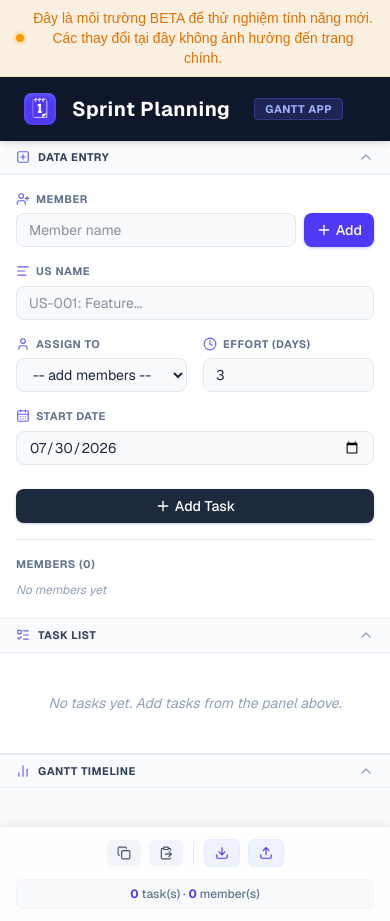
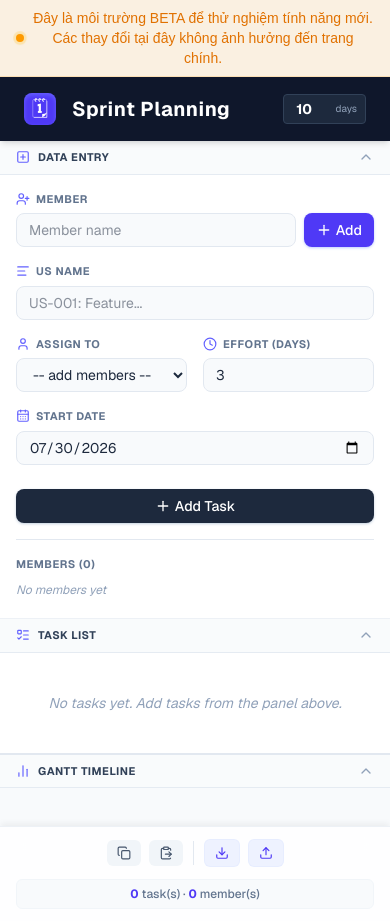
Before and after one commit to giabao98/TaskPlanning, a Next.js app: page /en/beta in a window 390 px wide. Built offline with nearby package versions, Linux system fonts and the light colour scheme.

Commit message:
feat(beta): support flexible sprint capacity instead of hardcoded 10 days

```diff
--- a/src/components/SprintPlannerBeta/TaskTable.tsx
+++ b/src/components/SprintPlannerBeta/TaskTable.tsx
@@ -11,6 +11,7 @@ interface TaskTableProps {
   onUpdateTask: (id: number, field: keyof Task, value: any) => void;
   onDeleteTask: (id: number) => void;
   onAutoSchedule?: () => void;
+  sprintCapacity?: number;
 }
 
 const STATUS_COLORS: Record<string, string> = {
@@ -31,12 +32,13 @@ export default function TaskTable({
   onUpdateTask,
   onDeleteTask,
   onAutoSchedule,
+  sprintCapacity = 10,
 }: TaskTableProps) {
   // Tính tổng effort (workload) của từng thành viên
   const workloads = members.map((_, idx) => {
     return tasks.filter((t) => t.memberId === idx).reduce((acc, t) => acc + t.effort, 0);
   });
-  const MAX_CAPACITY = 10; // Cứng 10 days 1 sprint
+  const MAX_CAPACITY = sprintCapacity;
 
   if (tasks.length === 0) {
     return (
--- a/src/components/SprintPlannerBeta/index.tsx
+++ b/src/components/SprintPlannerBeta/index.tsx
@@ -132,9 +132,22 @@ export default function SprintPlannerBeta() {
           <span className="text-xl">🗓</span>
         </div>
         <h1 className="text-xl font-bold tracking-wide">Sprint Planning</h1>
-        <span className="bg-indigo-500/20 text-indigo-300 border border-indigo-500/30 rounded px-2.5 py-0.5 text-[11px] font-bold uppercase tracking-wider ml-2">
+        <span className="bg-indigo-500/20 text-indigo-300 border border-indigo-500/30 rounded px-2.5 py-0.5 text-[11px] font-bold uppercase tracking-wider ml-2 hidden sm:inline-block">
           Gantt App
         </span>
+        <div className="ml-auto flex items-center gap-2 text-sm">
+          <span className="text-slate-300 font-medium hidden sm:inline-block">Capacity:</span>
+          <div className="flex items-center bg-slate-800 rounded px-2 py-1 border border-slate-700">
+            <input
+              type="number"
+              min="1"
+              value={state.sprintCapacity || 10}
+              onChange={(e) => setState(p => ({ ...p, sprintCapacity: parseInt(e.target.value) || 10 }))}
+              className="bg-transparent text-white w-10 sm:w-12 outline-none text-center font-bold"
+            />
+            <span className="text-slate-400 text-[10px] sm:text-xs ml-1">days</span>
+          </div>
+        </div>
       </header>
 
       {/* Main Content (Scrollable) */}
@@ -163,6 +176,7 @@ export default function SprintPlannerBeta() {
               onUpdateTask={handleUpdateTask}
               onDeleteTask={handleDeleteTask}
               onAutoSchedule={handleAutoSchedule}
+              sprintCapacity={state.sprintCapacity || 10}
             />
           </div>
         </div>
--- a/src/types/index.ts
+++ b/src/types/index.ts
@@ -130,4 +130,5 @@ export type State = {
   members: string[];
   tasks: Task[];
   _nextId: number;
+  sprintCapacity?: number;
 };
```
